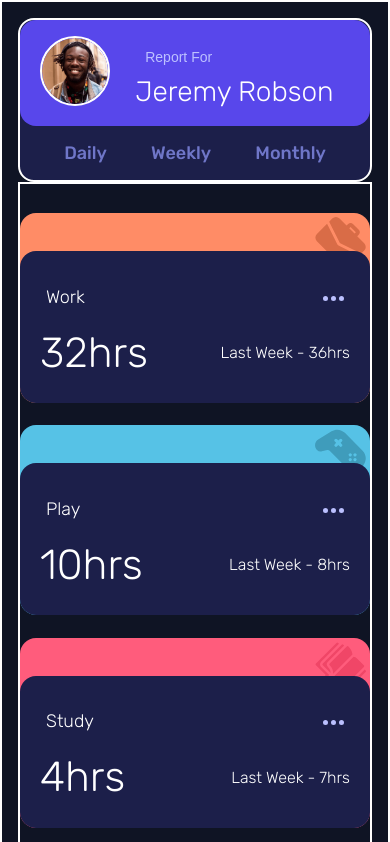
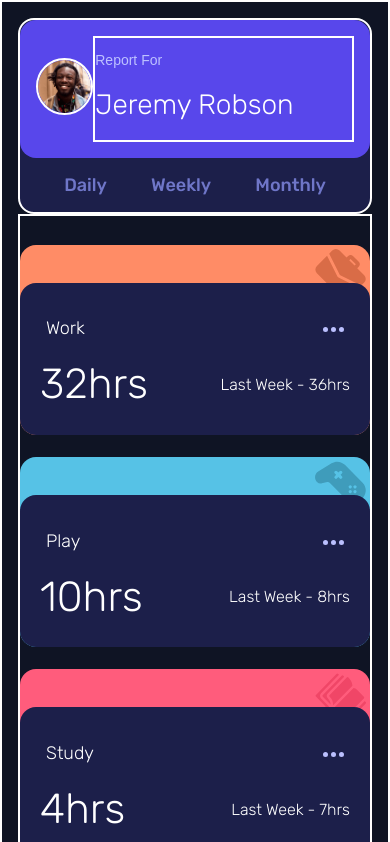
Before and after one commit to Denzel-K/time-tracker, a plain HTML site: page index.html in a window 390 px wide. Shown: the top 842 px of the page. Drawn offline with Linux system fonts and the light colour scheme; a web font is replaced by a local one.

Commit message:
update boilerplate

```diff
--- a/SASS/_typography.scss
+++ b/SASS/_typography.scss
@@ -12,33 +12,31 @@ body {
     font-family: 'rubik', sans-serif;
 }
 .attribute {
-    @media(max-width: 425px) {
-        padding: 0 16px;
-    }
+    border: 2px solid white;
+    display: flex;
+    flex-direction: column;
+    width: 100%;
+    align-items: flex-start;
+    justify-content: center;
 }
+
 p {
     font-family: 'anek telugu', sans-serif;
-    line-height: 16px;
+    font-size: 1rem;
 
-    @media(max-width: 780px) {
-       margin: 10px;
-    }
     @media(max-width: 560px) {
         font-size: 14px;
     }
     @media(max-width: 425px) {
-        text-align:left;
+        text-align: left;
     }
  }
  h1 {
     color: white;
     font-size: 42px;
     font-weight: 300;
-    margin-bottom: 10px;
+    margin-top: 6px;
 
-    @media(max-width: 780px) {
-       margin: 0;
-    }
     @media(max-width: 560px) {
         font-size: 32px;
     }
--- a/SASS/_utilities.scss
+++ b/SASS/_utilities.scss
@@ -87,14 +87,14 @@
 .grid {
     display: grid;
     width: 78%;
-    padding: 30px 20px;
-    justify-content: space-around;
+    padding: 0 0 0 1.4rem;
+    //justify-content: space-around;
     height: 100%;
     grid-gap: 1.4rem;
     grid-template-columns: 1fr 1fr 1fr;
 
     @media (max-width: 780px) {
-        padding: 0;
+        padding: 1.4rem 0 0 0;
         grid-template-columns: 1fr 1fr;
         width: 100%;
     }
```
Also changed, not shown: index.html (+1 -0 lines), CSS/style.css.
